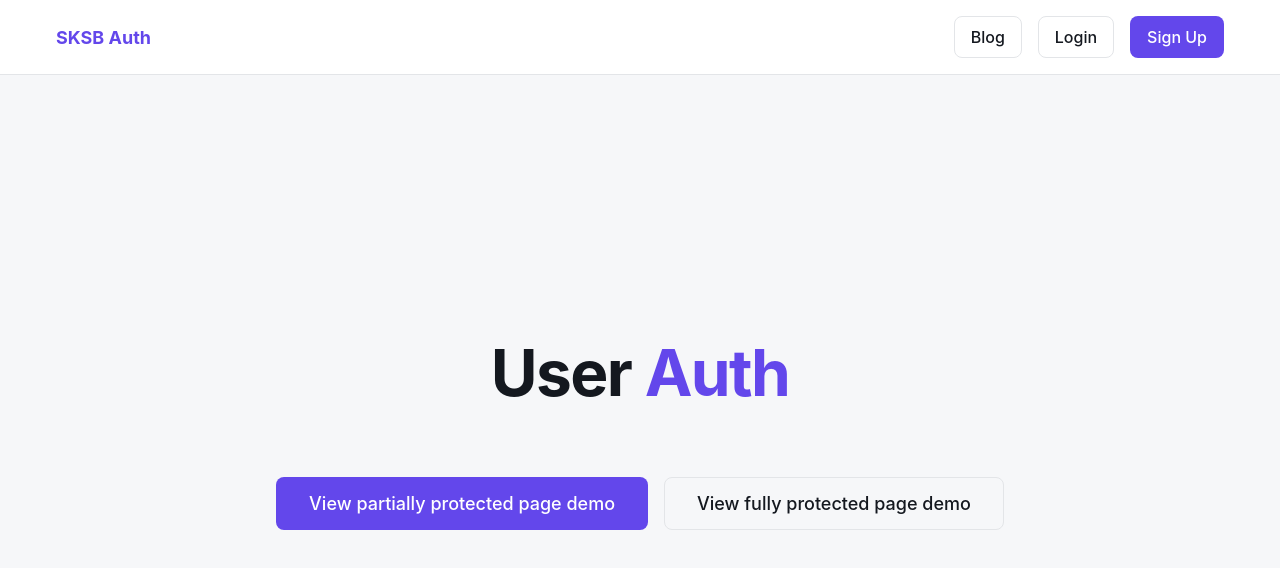
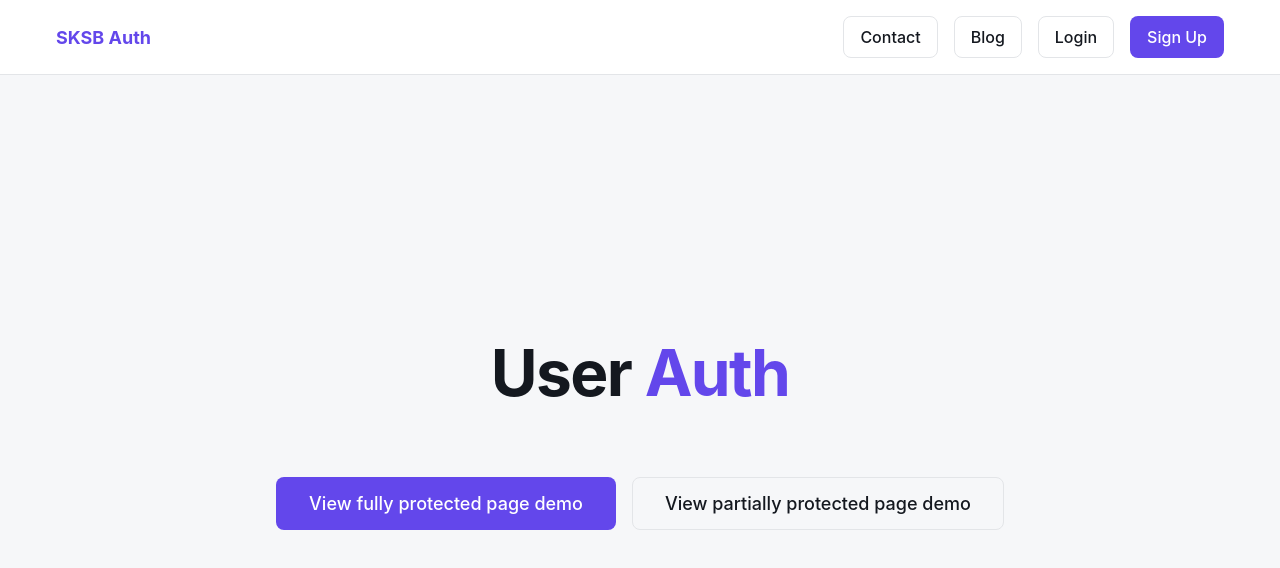
Before and after one commit to jessehall/sk-sb-users-auth, a SvelteKit app: page / in a window 1280 px wide. Shown: the top 568 px of the page. Built offline with nearby package versions, Linux system fonts and the light colour scheme; no server answers.

Commit message:
contact form

```diff
--- a/src/routes/+layout.svelte
+++ b/src/routes/+layout.svelte
@@ -66,6 +66,7 @@
     <div class="container nav-content">
       <a href="/" class="nav-logo">SKSB Auth</a>
       <div class="nav-links">
+        <a href="/contact" class="btn btn-outline">Contact</a>
         <a href="/blog" class="btn btn-outline">Blog</a>
         {#if user}
           <a href="/demo/protected-full" class="btn btn-outline">Protected</a>
--- a/src/routes/+page.svelte
+++ b/src/routes/+page.svelte
@@ -25,13 +25,13 @@
             href="/demo/protected-partial"
             class="btn btn-primary"
             style="padding: var(--space-3) var(--space-8); font-size: var(--font-size-lg);"
-            >View partially protected page demo</a
+            >View fully protected page demo</a
         >
         <a
             href="/demo/protected-full"
             class="btn btn-outline"
             style="padding: var(--space-3) var(--space-8); font-size: var(--font-size-lg);"
-            >View fully protected page demo</a
+            >View partially protected page demo</a
         >
     </div>
 </div>
```
